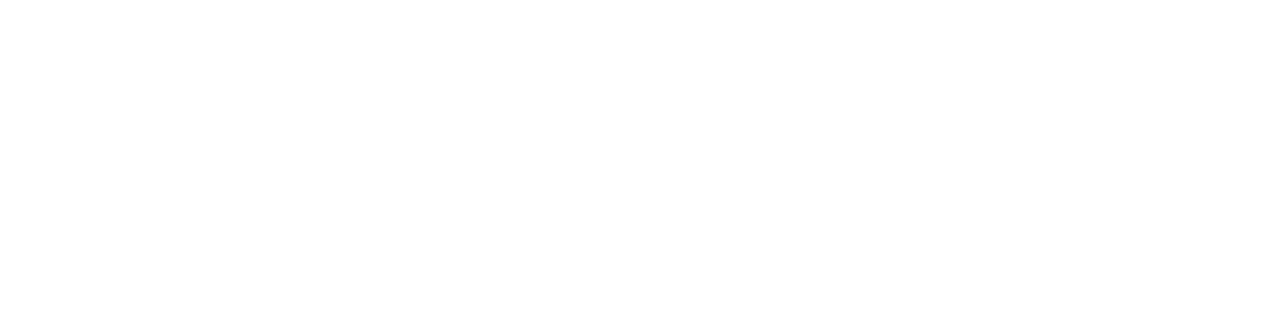
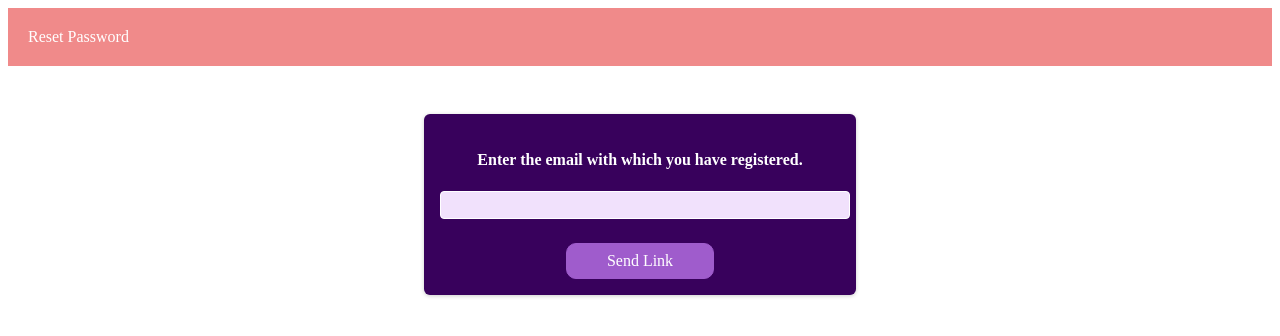
Before and after one commit to kapil11Agnihotri/Expense-Tracker-React-, a React (Vite) app in the folder expense/: page /Reset in a window 1280 px wide. Before the commit this address had no page. Shown: the top 336 px of the page. Built offline with nearby package versions, Linux system fonts and the light colour scheme.

Commit message:
forgot password implemented

```diff
--- a/expense/src/App.jsx
+++ b/expense/src/App.jsx
@@ -6,6 +6,7 @@
 import { BrowserRouter, Routes, Route } from "react-router-dom";
 import Profile from './Components/Profile/Profile'
 import Verification from './Components/Auth/Verification'
+import ResetPassword from './Components/Auth/ResetPassword'
 
 const App = () => {
  const loginCtx=useContext(AuthContext)
@@ -18,7 +19,7 @@
       <Route path="/" element={<AuthForm/>} />
       {loggedIn && <Route path="/Verification" element={<Verification/>} />}
       {loggedIn && <Route path="/Profile" element={<Profile/>} />}
-
+      <Route path="/Reset" element={<ResetPassword/>} />
       </Routes>
       </BrowserRouter>
   )
--- a/expense/src/Components/Auth/AuthForm.jsx
+++ b/expense/src/Components/Auth/AuthForm.jsx
@@ -2,7 +2,7 @@
 import { useContext } from "react";
 import AuthContext from "../Store/AuthContext";
 import classes from './AuthForm.module.css'
-import { useNavigate } from "react-router-dom";
+import { Link, useNavigate } from "react-router-dom";
 import Logo from '../Assets/Logo.png'
 
 const AuthForm = () => {
@@ -86,7 +86,6 @@
           {isLodding && <h3>Sending Request....</h3>}
         </div>
       </form>
-      <div>
       <div className={classes.actions}>
       <button
             onClick={() => {
@@ -94,10 +93,15 @@
             }}
             className={classes.toggle}
           >
-            {isLogin ? "Create new account" : "Login with existing account"}
+            {isLogin ? "New User? Create new account" : "Existing User? Login with existing account"}
           </button>
       </div>
+      <div className={classes.actions}>
+        <Link to='/Reset'>
+          <button className={classes.toggle}>Forgot Password ?</button>
+        </Link>
       </div>
+
     </section>
     </>
   );
--- a/expense/src/Components/Auth/AuthForm.module.css
+++ b/expense/src/Components/Auth/AuthForm.module.css
@@ -11,6 +11,10 @@
   }
 
   .auth h1 {
+    text-align: center;
+    color: white;
+  }
+  .auth h4 {
     text-align: center;
     color: white;
   }
--- /dev/null
+++ b/expense/src/Components/Auth/ResetPassword.jsx
@@ -0,0 +1,45 @@
+import axios from "axios";
+import React from "react";
+import { useRef } from "react";
+import { useNavigate } from "react-router-dom";
+import classes from "./AuthForm.module.css";
+
+const ResetPassword = () => {
+  const emailInputRef = useRef();
+  const location=useNavigate()
+
+  const submitHandler = async (event) => {
+    event.preventDefault();
+    const enteredEmail = emailInputRef.current.value;
+
+    const obj={
+        requestType:"PASSWORD_RESET",
+        email:enteredEmail,
+    }
+
+    const response = await axios.post(
+      "https://identitytoolkit.googleapis.com/v1/accounts:sendOobCode?key=AIzaSyCm5L7G1RQwkRNv8SpcRkiunQDVORXBR48",obj
+    );
+    console.log(response)
+    location('/')
+  };
+
+  return (
+    <>
+      <div className="header">Reset Password</div>
+      <section className={classes.auth}>
+        <h4>Enter the email with which you have registered.</h4>
+        <form onSubmit={submitHandler}>
+          <div className={classes.control}>
+            <input type="email" ref={emailInputRef} />
+          </div>
+          <div className={classes.actions}>
+            <button>Send Link</button>
+          </div>
+        </form>
+      </section>
+    </>
+  );
+};
+
+export default ResetPassword;
```
